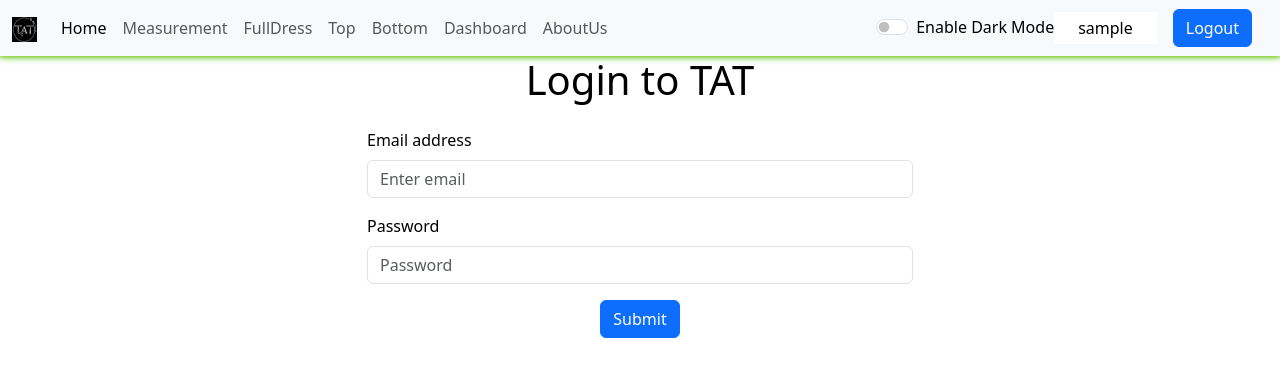
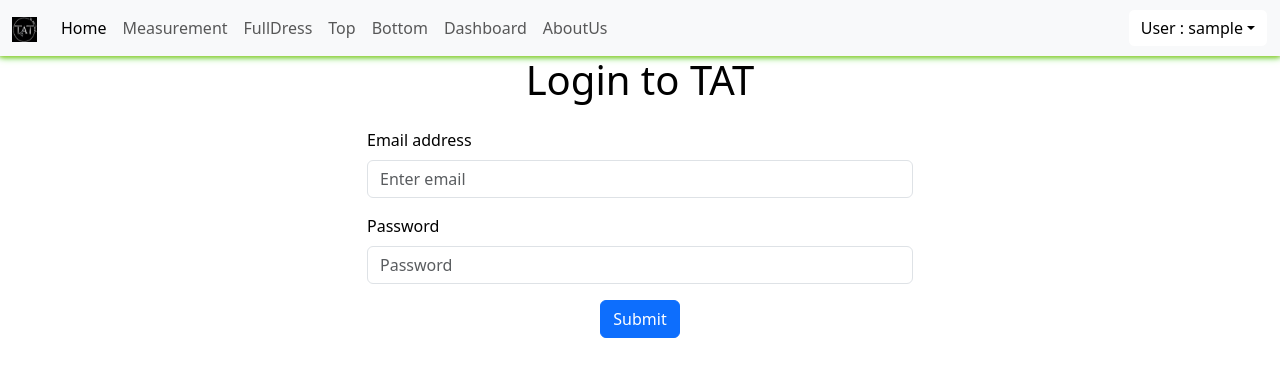
Before and after one commit to Yashrxx/TAT, a React (Create React App) app: page /TAT/login in a window 1280 px wide. Shown: the top 376 px of the page. Built offline with nearby package versions, Linux system fonts and the light colour scheme; sample sign-in values are in the browser's storage; a web font is replaced by a local one.

Commit message:
first final change

```diff
--- a/public/index.html
+++ b/public/index.html
@@ -26,6 +26,7 @@
     -->
     <title>TAT-formFiller</title>
   </head>
+
   <body>
     <noscript>You need to enable JavaScript to run this app.</noscript>
     <div id="root"></div>
--- a/src/App.js
+++ b/src/App.js
@@ -49,9 +49,15 @@ function App() {
       document.body.style.backgroundColor = 'white';
     }
   };
+  const [username, setUsername] = useState('');
+
+    useEffect(() => {
+        const name = localStorage.getItem('username');
+        if (name) setUsername(name);
+    }, []);
   return (
     <BrowserRouter basename='/TAT'>
-      <Navbar btnText={btnText} mode={mode} toggleMode={toggleMode} />
+      <Navbar btnText={btnText} mode={mode} toggleMode={toggleMode} username={username}/>
       <Routes>
         <Route path='/signup' element={<Signup setIsAuthenticated={setIsAuthenticated} mode={mode}/>} />
         <Route path='/login' element={<Login setIsAuthenticated={setIsAuthenticated} mode={mode}/>} />
--- a/src/authentication/Login.js
+++ b/src/authentication/Login.js
@@ -1,12 +1,13 @@
-import { useState } from 'react';
 import { Form, Container, Row, Col } from 'react-bootstrap';
 import { Fragment } from 'react';
 import { useNavigate } from 'react-router-dom';
+import { useContext ,useState } from 'react';
 import { ToastContainer, toast } from 'react-toastify';
 import 'react-toastify/dist/ReactToastify.css';
+import { UserContext } from '../context/userContext';
 
 const Login = (props) => {
-    const { setIsAuthenticated } = props
+    const { setUsername, setIsAuthenticated } = useContext(UserContext);
     const navigate = useNavigate();
     const [email, setEmail] = useState('');
     const [password, setPassword] = useState('');
@@ -30,6 +31,7 @@ const Login = (props) => {
 
         if (json.success === true) {
             setIsAuthenticated(true);
+            setUsername(json.user.name);
 
             // Store token and user data
             localStorage.setItem('token', json.authtoken); // use json.authtoken (not authToken)
--- a/src/authentication/Signup.js
+++ b/src/authentication/Signup.js
@@ -1,10 +1,12 @@
-import { useState } from 'react'
+import { useContext , useState } from 'react';
 import { useNavigate } from 'react-router-dom';
 import { Col } from 'react-bootstrap';
 import { ToastContainer, toast } from 'react-toastify';
 import 'react-toastify/dist/ReactToastify.css';
+import { UserContext } from '../context/userContext';
 
 const Signup = (props) => {
+    const { setUsername, setIsAuthenticated } = useContext(UserContext);
     const navigate = useNavigate();
     const [Credentials, setCredentials] = useState({ name: '', email: '', phone: '', password: '', cpassword: '' });
     const [loading, setLoading] = useState(false);
@@ -51,6 +53,8 @@ const Signup = (props) => {
 
             if (json.success === true) {
                 localStorage.setItem('token', json.authToken);
+                setIsAuthenticated(true);
+                setUsername(json.user.name);
                 console.log("Token from localStorage:", localStorage.getItem('token'));
                 toast.success("Submitted!", {
                     position: "top-center",
@@ -60,7 +64,7 @@ const Signup = (props) => {
                 });
                 navigate('/');
             }
-            else{
+            else {
                 toast.error("Signup Failed !! User already exists.");
             }
         } catch (error) {
--- a/src/components/Card.js
+++ b/src/components/Card.js
@@ -6,7 +6,7 @@ function Card({ data , style }) {
             <ul>
                 {Object.entries(data).map(([key, value]) => {
                     // Skip internal Mongo fields
-                    if (key === '_id' || key === '__v') return null;
+                    if (key === '_id' || key === '__v' || key==='user') return null;
 
                     // Format createdAt field
                     if (key === 'createdAt') {
@@ -19,15 +19,6 @@ function Card({ data , style }) {
                         return (
                             <li key={key}>
                                 <strong>{key}</strong>: {formattedDate}
-                            </li>
-                        );
-                    }
-
-                    // Handle 'user' object specifically
-                    if (key === 'user' && typeof value === 'object' && value !== null) {
-                        return (
-                            <li key={key}>
-                                <strong>{key}</strong>: {value.name} ({value.email})
                             </li>
                         );
                     }
--- a/src/components/Navbar.js
+++ b/src/components/Navbar.js
@@ -1,28 +1,25 @@
 import './Navbar.css';
 import { useNavigate, useLocation, Link } from 'react-router-dom';
-import React, { useEffect, useState } from 'react';
+import { useEffect } from 'react';
 import TAT from '../assets/img/TAT_Logo.jpeg';
 import PropTypes from 'prop-types';
+import { useContext } from 'react';
+import { UserContext } from '../context/userContext';
+import LogoutIcon from '@mui/icons-material/Logout';
 
 const Navbar = (props) => {
     const navigate = useNavigate();
-    const isLoggedIn = !!localStorage.getItem('token');
+    const { setUsername, setIsAuthenticated } = useContext(UserContext);
+    const { username, isAuthenticated } = useContext(UserContext);
     const handleLogout = () => {
         localStorage.removeItem("token")
+        setUsername('');
+        setIsAuthenticated(false);
         navigate("/login")
     }
     let location = useLocation();
     useEffect(() => {
     }, [location])
-
-    const [username, setUsername] = useState('');
-
-    useEffect(() => {
-        const storedUsername = localStorage.getItem('username');
-        if (storedUsername) {
-            setUsername(storedUsername);
-        }
-    }, []);
 
     return (
         <nav className={`navbar navbar-expand-lg navbar-${props.mode} bg-${props.mode}`}>
@@ -36,28 +33,28 @@ const Navbar = (props) => {
                         <li className="nav-item">
                             <Link className="nav-link active" aria-current="page" to="/" >Home</Link>
                         </li>
-                        {isLoggedIn && (
+                        {isAuthenticated && (
                             <li className="nav-item">
                                 <Link className="nav-link" to="/measurements">Measurement</Link>
                             </li>
                         )}
 
-                        {isLoggedIn && (
+                        {isAuthenticated && (
                             <li className="nav-item">
                                 <Link className="nav-link" to="/fulldress">FullDress</Link>
                             </li>
                         )}
-                        {isLoggedIn && (
+                        {isAuthenticated && (
                             <li className="nav-item">
                                 <Link className="nav-link" to="/top">Top</Link>
                             </li>
                         )}
-                        {isLoggedIn && (
+                        {isAuthenticated && (
                             <li className="nav-item">
                                 <Link className="nav-link" to="/bottom">Bottom</Link>
                             </li>
                         )}
-                        {isLoggedIn && (
+                        {isAuthenticated && (
                             <li className="nav-item">
                                 <Link className="nav-link" to="/dashboard">Dashboard</Link>
                             </li>
@@ -66,21 +63,36 @@ const Navbar = (props) => {
                             <Link className="nav-link" aria-disabled="true" to="/about" >AboutUs</Link>
                         </li>
                     </ul>
-                    <div className={`form-check form-switch text-${props.mode === 'light' ? 'black' : 'light'}`}>
-                        <input className="form-check-input" type="checkbox" role="switch" onClick={() => { props.toggleMode('null') }} id="flexSwitchCheckDefault" />
-                        <label className="form-check-label" onClick={props.toggleMode} htmlFor="flexSwitchCheckDefault" >{props.btnText}</label>
-                    </div>
-                    {!localStorage.getItem('token') ? <form className="d-flex">
-                        <Link className='btn btn-primary mx-3' to='/login' role='button'>Login</Link>
-                        <Link className='btn btn-primary' to='/signup' role='button'>Sign up</Link>
-                    </form>
-                        :
-                        <>
-                            <div className="bg-white text-[#141414] px-4 py-1 rounded-xl shadow-md text-sm font-semibold">
-                                {username}
-                            </div>
-                            <Link onClick={handleLogout} className='btn btn-primary mx-3' to='/login' role='button'>Logout</Link>
-                        </>}
+                    {isAuthenticated ? (
+                        <div className="dropdown">
+                            <button style={{ backgroundColor: props.mode === 'dark' ? 'silver' : 'white' }} className="btn btn-light dropdown-toggle" type="button" id="userDropdown" data-bs-toggle="dropdown" aria-expanded="false">
+                                User : {username}
+                            </button>
+                            <ul style={{ backgroundColor: props.mode === 'dark' ? 'silver' : 'white' }} className="dropdown-menu dropdown-menu-end" aria-labelledby="userDropdown">
+                                <li className="dropdown-item" onMouseOver={(e) => e.currentTarget.style.backgroundColor = 'transparent'}
+                                        onMouseOut={(e) => e.currentTarget.style.backgroundColor = 'transparent'}>
+                                    <div className="form-check form-switch">
+                                        <input className="form-check-input" type="checkbox" role="switch" id="themeSwitch" onClick={() => props.toggleMode('null')} />
+                                        <label style={{ color: props.mode === 'dark' ? 'black' : 'black' }} className="form-check-label" htmlFor="themeSwitch">{props.btnText}</label>
+                                    </div>
+                                </li>
+                                <li><hr className="dropdown-divider" /></li>
+                                <li>
+                                    <button onMouseOver={(e) => e.currentTarget.style.backgroundColor = 'transparent'}
+                                        onMouseOut={(e) => e.currentTarget.style.backgroundColor = 'transparent'} className="dropdown-item text-danger d-flex justify-content-between align-items-center" onClick={handleLogout}>
+                                        Logout
+                                        <LogoutIcon style={{ width: '15px', height: '15px' }} />
+                                    </button >
+                                </li>
+                            </ul>
+                        </div>
+                    ) : (
+                        <form className="d-flex">
+                            <Link className='btn btn-primary mx-3' to='/login' role='button'>Login</Link>
+                            <Link className='btn btn-primary' to='/signup' role='button'>Sign up</Link>
+                        </form>
+                    )}
+
                 </div>
             </div>
         </nav>
--- /dev/null
+++ b/src/context/userContext.js
@@ -0,0 +1,25 @@
+// src/context/UserContext.js
+import { createContext, useState, useEffect } from 'react';
+
+export const UserContext = createContext();
+
+export const UserProvider = ({ children }) => {
+    const [username, setUsername] = useState('');
+    const [isAuthenticated, setIsAuthenticated] = useState(false);
+
+    useEffect(() => {
+        const storedUsername = localStorage.getItem('username');
+        const token = localStorage.getItem('token');
+
+        if (storedUsername && token) {
+            setUsername(storedUsername);
+            setIsAuthenticated(true);
+        }
+    }, []);
+
+    return (
+        <UserContext.Provider value={{ username, setUsername, isAuthenticated, setIsAuthenticated }}>
+            {children}
+        </UserContext.Provider>
+    );
+};
--- a/src/index.js
+++ b/src/index.js
@@ -1,12 +1,16 @@
+// index.js
 import React from 'react';
 import ReactDOM from 'react-dom/client';
 import App from './App';
 import reportWebVitals from './reportWebVitals';
+import { UserProvider } from './context/userContext';
 
 const root = ReactDOM.createRoot(document.getElementById('root'));
 root.render(
   <React.StrictMode>
-    <App />
+    <UserProvider>
+      <App />
+    </UserProvider>
   </React.StrictMode>
 );
 reportWebVitals();
```
